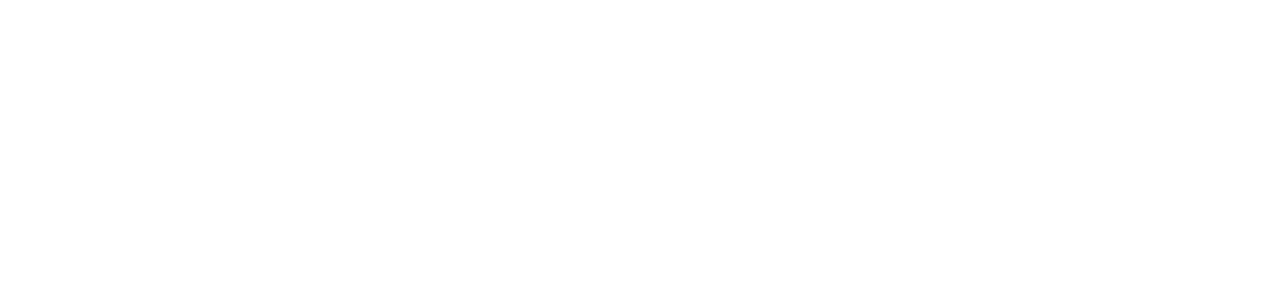
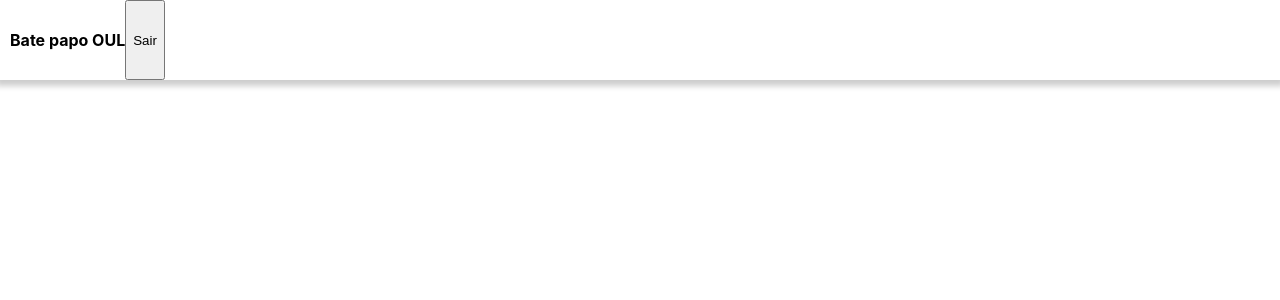
Before and after one commit to jabota31/chat-front, a React (Create React App) app: page / in a window 1280 px wide. Shown: the top 300 px of the page. Built offline with nearby package versions, Linux system fonts and the light colour scheme.

Commit message:
Componente header com botão para deslogar. Alterado nome de tela de Chat para chat.

```diff
--- /dev/null
+++ b/src/components/Header/components.js
@@ -0,0 +1,24 @@
+import styled from 'styled-components';
+
+export const NavBar = styled.nav`
+	position: fixed;
+	z-index: 102;
+	height: 10vh;
+	width: 100%;
+	display: flex;
+	background: white;
+	box-shadow: 0 2px 6px 4px rgba(0, 0, 0, 0.2);
+`
+
+export const Logo = styled.div`
+	display: flex;
+	justify-self: flex-end;
+	margin-left: 10px;
+	font-weight: bold;
+	align-items: center;
+	transition: all 0.7s;
+
+	&:hover {
+		transform: scale(2) translateX(27px);
+	}
+`
--- /dev/null
+++ b/src/components/Header/index.js
@@ -0,0 +1,30 @@
+import { NavBar, Logo} from './components';
+import React, {useState, useEffect} from 'react';
+import { Redirect } from 'react-router-dom';
+
+export default function Header() {
+
+    const [loggedOut, setLoggedOut] = useState(false)
+
+    const handleClick = () => {
+        localStorage.removeItem('myToken');
+        setLoggedOut(true)
+        console.log(loggedOut);
+    }
+
+    useEffect(() => {
+        setLoggedOut(false);
+        console.log(loggedOut);
+
+    });
+
+    return (
+
+        <NavBar>
+            {loggedOut ? <Redirect to='/login' /> : ''}
+            <Logo>Bate papo OUL</Logo>
+            <button onClick = {handleClick} >Sair</button>
+        </NavBar>
+    );
+
+}
--- a/src/pages/Main/index.js
+++ b/src/pages/Chat/index.js
@@ -1,12 +1,12 @@
 import React, {useState, useEffect} from 'react';
 import { useParams} from "react-router";
-import { Container, NavBar, Logo, MainContainer, PeopleArea, ChatArea, TextArea } from './components';
+import { Container, MainContainer, PeopleArea, ChatArea, TextArea } from './components';
 
 import socketIOClient from "socket.io-client";
 import axios from '../../service/api';
 
 
-export default function Main() {
+export default function Chat() {
 
 	const endpoint = 'localhost:3334';
 
@@ -35,7 +35,8 @@
 
     });
 
-	const addMessage = async (text) => {
+	const addMessage = async () => {
+		console.log(text)
 		if (text.trim() !== ''){
 			setMessages([...messages, {text, minha: true}])
 			const data = {text, room, user};
@@ -74,9 +75,6 @@
 
 	return (
 		<Container>
-			<NavBar>
-				<Logo>Bate papo OUL</Logo>
-			</NavBar>
 			<MainContainer>
 				<ChatArea>
 					{ messages.map(message => (
@@ -91,7 +89,7 @@
 			</MainContainer>
 			<TextArea>
 				<textarea value={text} onChange={value => setText(value.target.value)} onKeyDown={onEnterPress}/>
-				<button onClick={(text) => addMessage(text)}>Enviar</button>
+				<button onClick={addMessage}>Enviar</button>
 			</TextArea>
 		</Container>
 	);
--- a/src/pages/Rooms/index.js
+++ b/src/pages/Rooms/index.js
@@ -48,11 +48,7 @@
 
 
 	return (
-		<Container>
-			<NavBar>
-				<Logo>Bate papo OUL</Logo>
-            </NavBar>
-
+        <Container>
             <MainContainer>
                 <TextArea>
                     <button onClick={() => addRoom(newRoom)}>Criar sala</button>
--- a/src/routes.js
+++ b/src/routes.js
@@ -1,16 +1,18 @@
 import React from 'react';
 import { BrowserRouter, Route } from 'react-router-dom'
 
-import Main from './pages/Main'
+import Chat from './pages/Chat'
 import Rooms from './pages/Rooms'
 import Login from './pages/Login'
 import Register from './pages/Register'
+import Header from './components/Header';
 
 export default function Routes() {
     return (
         <BrowserRouter>
+            <Header></Header>
             <Route path="/salas" exact component={Rooms} />
-            <Route path="/sala/:room" exact component={Main} />
+            <Route path="/sala/:room" exact component={Chat} />
             <Route path="/login" exact component={Login} />
             <Route path="/cadastrar" exact component={Register} />
         </BrowserRouter>
```
Also changed, not shown: src/pages/Chat/components.js (renamed from src/pages/Main/components.js).
